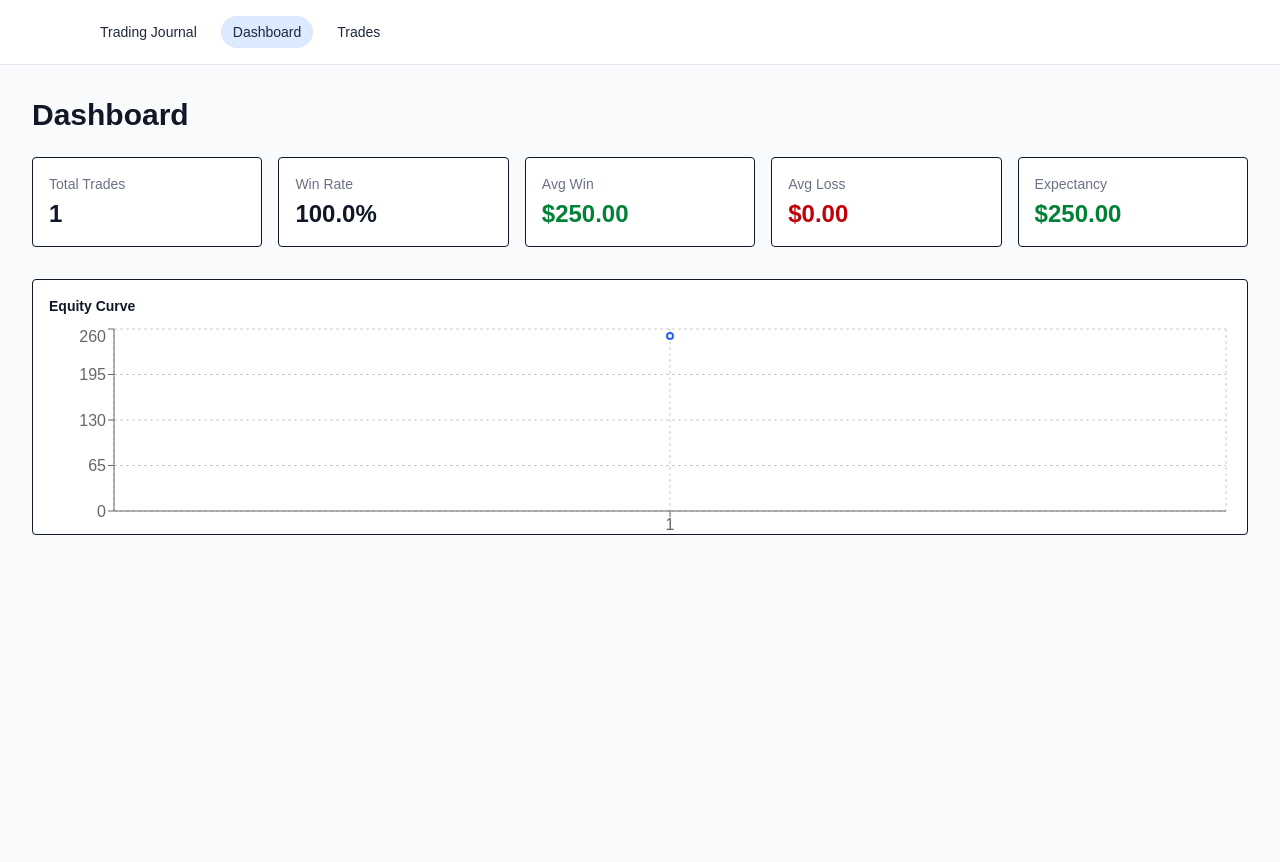
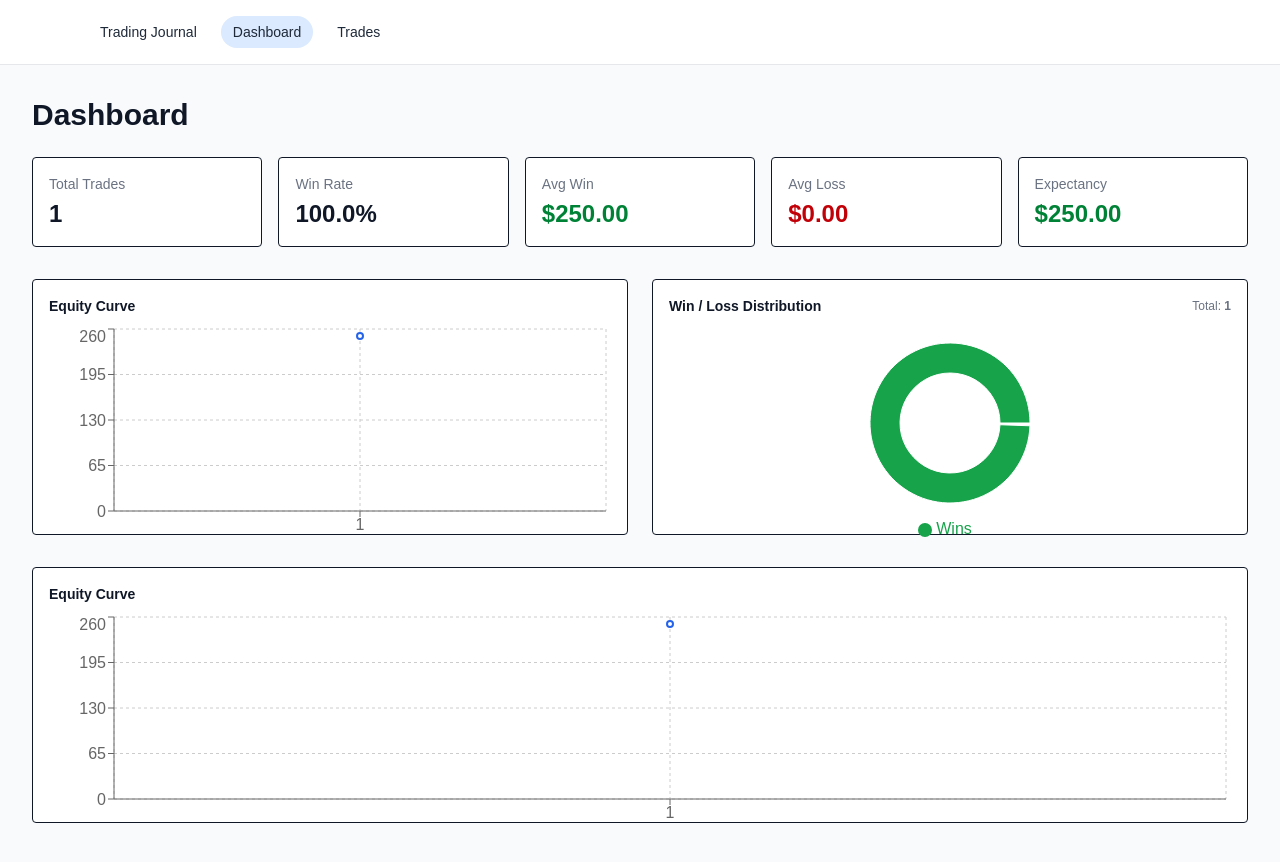
Before and after one commit to jorgemancipe/trading-journal, a Next.js app: page /dashboard in a window 1280 px wide. Shown: the top 862 px of the page. Built offline with nearby package versions, Linux system fonts and the light colour scheme.

Commit message:
Update page.tsx

```diff
--- a/app/dashboard/page.tsx
+++ b/app/dashboard/page.tsx
@@ -3,7 +3,7 @@
 import { useMemo } from "react";
 import { useTrades } from "../context/TradesContext";
 import EquityCurve from "../components/EquityCurve";
-
+import WinLossChart from "../components/WinLossChart";
 export default function DashboardPage() {
   const { trades } = useTrades();
 
@@ -56,7 +56,10 @@
           negative={metrics.expectancy < 0}
         />
       </div>
-
+      <div className="mt-8 grid grid-cols-1 lg:grid-cols-2 gap-6">
+  <EquityCurve trades={trades} />
+  <WinLossChart trades={trades} />
+</div>
       <div className="mt-8">
         <EquityCurve trades={trades} />
       </div>
```
